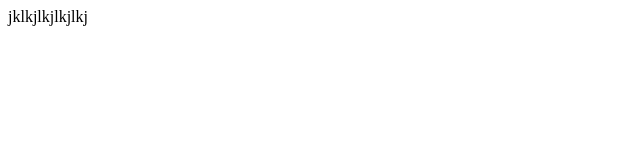
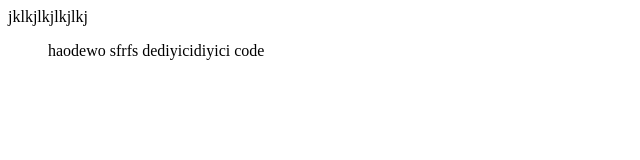
Before and after one commit to lexuetang-lianxi/wode-code, a plain HTML site: page index.html in a window 1280 px wide. Shown: the whole page, without its empty margins (0-640 px from the left). Drawn offline with Linux system fonts and the light colour scheme.

Commit message:
wodediyici

```diff
--- a/index.html
+++ b/index.html
@@ -6,5 +6,15 @@
 </head>
 <body>
 jklkjlkjlkjlkj
+<div>
+    <ul>
+        haodewo
+
+        sfrfs
+        dediyicidiyici code
+    </ul>
+
+</div>
+
 </body>
 </html>
```
